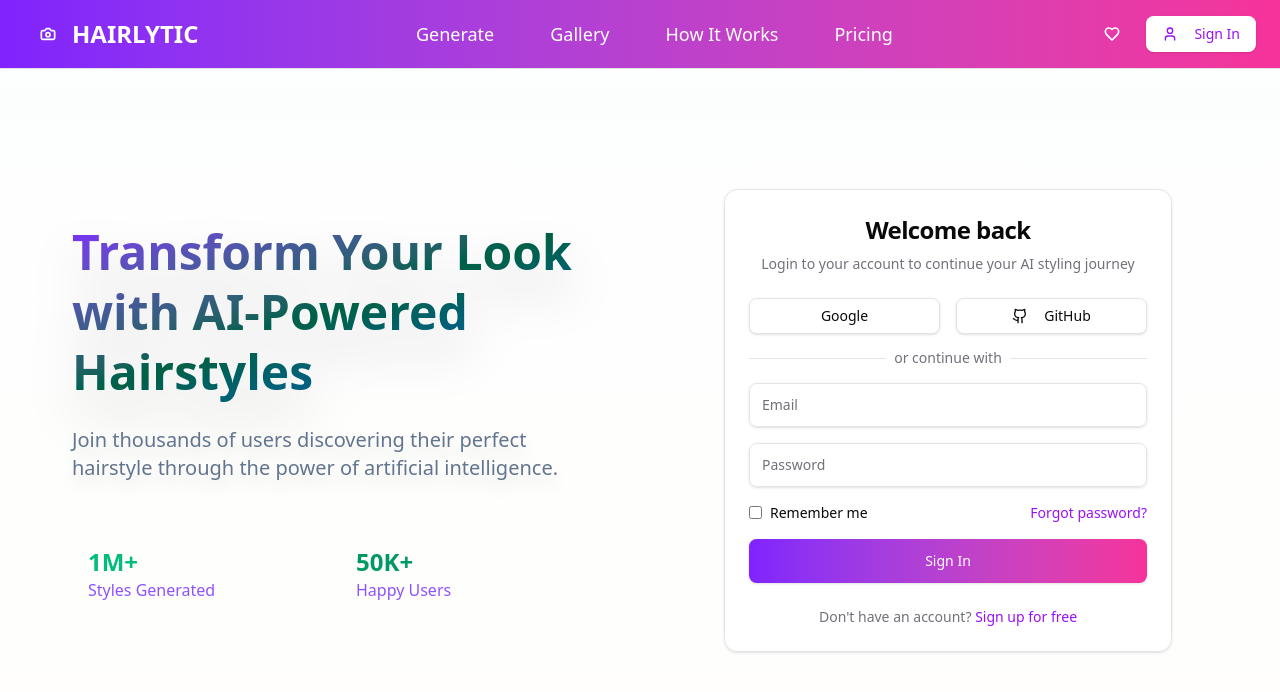
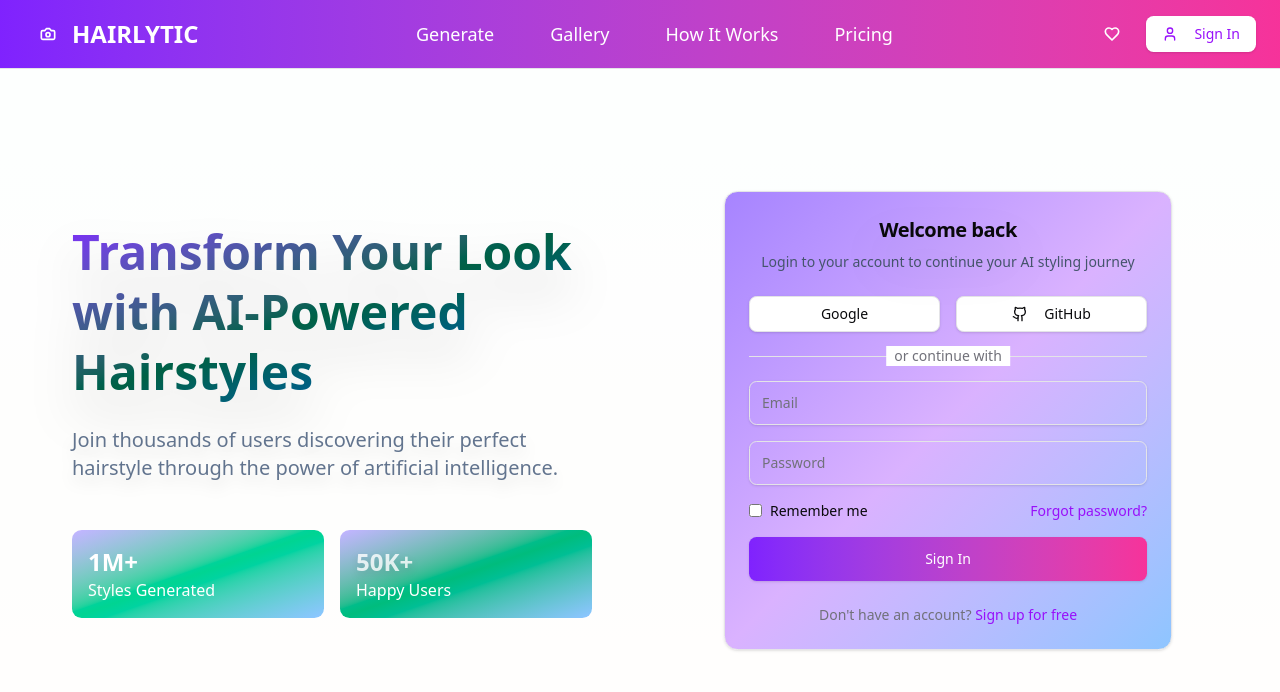
Before and after one commit to gokul8943/Hairlytic, a React (Vite) app in the folder frontend/: page /login in a window 1280 px wide. Shown: the top 692 px of the page. Built offline with nearby package versions, Linux system fonts and the light colour scheme.

Commit message:
ui changes

```diff
--- a/frontend/src/pages/Login.tsx
+++ b/frontend/src/pages/Login.tsx
@@ -6,7 +6,7 @@ import { Separator } from "@/components/ui/Separator";
 
 const LoginPage = () => {
   return (
-    <div className="min-h-screen bg-white/80 flex items-center justify-center p-4">
+    <div className="min-h-screen bg-white/85 flex items-center justify-center p-4">
       <div className="w-full max-w-[1200px] grid md:grid-cols-2 gap-8 items-center">
         {/* Left side - Welcome Content */}
         <div className="text-white space-y-6 p-8 hidden md:block">
@@ -19,22 +19,22 @@ const LoginPage = () => {
           </p>
 
           <div className="grid grid-cols-2 gap-4 mt-12">
-            <div className="bg-white/10 p-4 rounded-lg backdrop-blur-sm">
-              <h3 className="text-2xl font-bold text-emerald-500">1M+</h3>
-              <p className="text-violet-500">Styles Generated</p>
+            <div className="bg-gradient-to-br from-violet-300 via-emerald-400 to-blue-300 p-4 rounded-lg backdrop-blur-sm">
+              <h3 className="text-2xl font-bold text-white">1M+</h3>
+              <p className="text-whit">Styles Generated</p>
             </div>
-            <div className="bg-white/10 p-4 rounded-lg backdrop-blur-sm">
-              <h3 className="text-2xl font-bold text-emerald-600">50K+</h3>
-              <p className="text-violet-500">Happy Users</p>
+            <div className="bg-gradient-to-br from-violet-300 via-emerald-500 to-blue-300 p-4 rounded-lg backdrop-blur-sm">
+              <h3 className="text-2xl font-bold text-white/80 drop-shadow-lg">50K+</h3>
+              <p className="text-whit">Happy Users</p>
             </div>
           </div>
         </div>
 
         {/* Right side - Login Form */}
-        <Card className="w-full max-w-md mx-auto backdrop-blur-sm bg-white/95">
+        <Card className="w-full max-w-md mx-auto backdrop-blur-sm bg-gradient-to-br from-violet-400 via-purple-300 to-blue-300">
           <CardHeader className="space-y-2">
-            <CardTitle className="text-2xl font-bold text-center">Welcome back</CardTitle>
-            <CardDescription className="text-center">
+            <CardTitle className="text-xl font-bold text-center drop-shadow-2xl">Welcome back</CardTitle>
+            <CardDescription className="text-center text-slate-600">
               Login to your account to continue your AI styling journey
             </CardDescription>
           </CardHeader>
```
